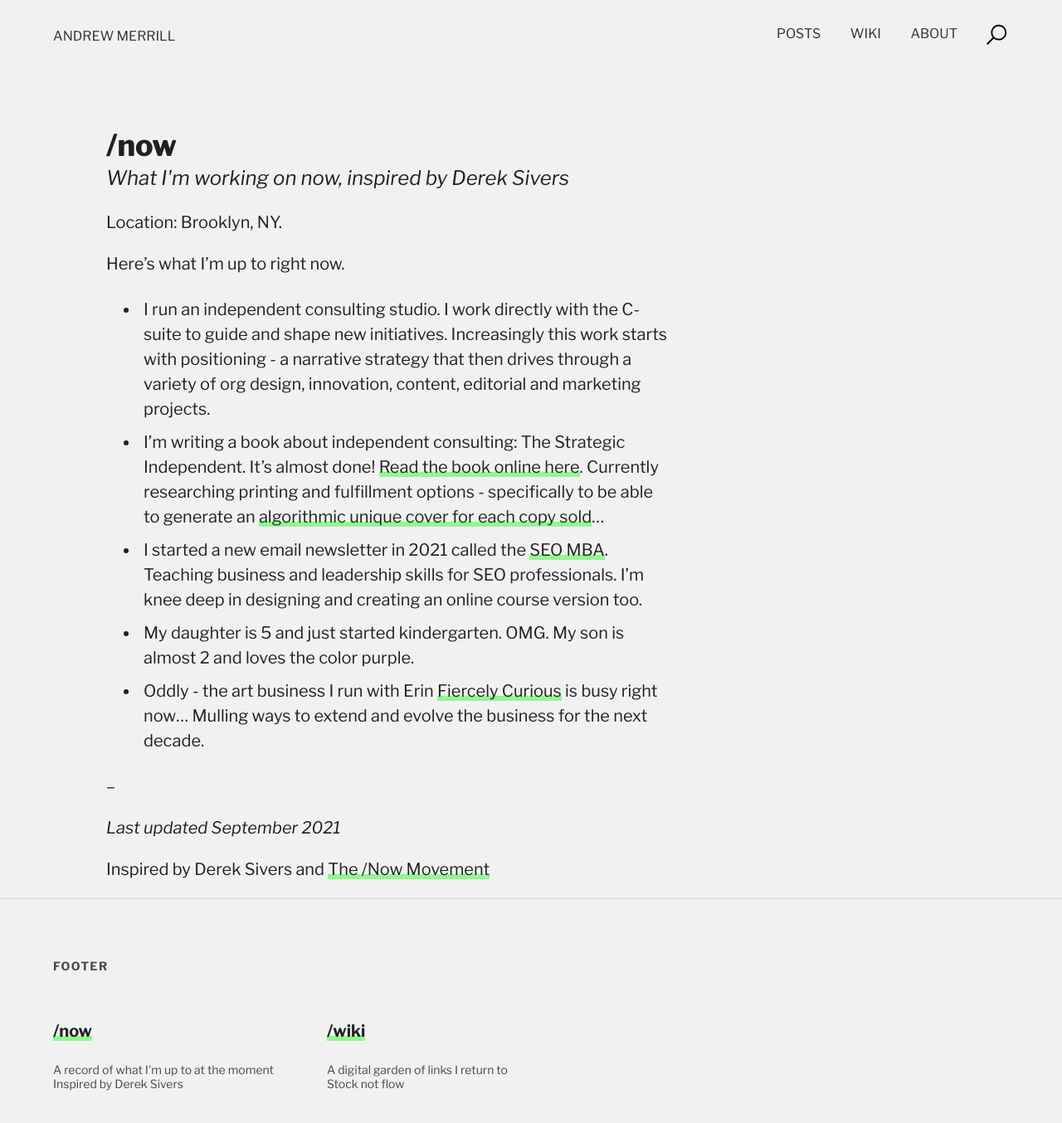
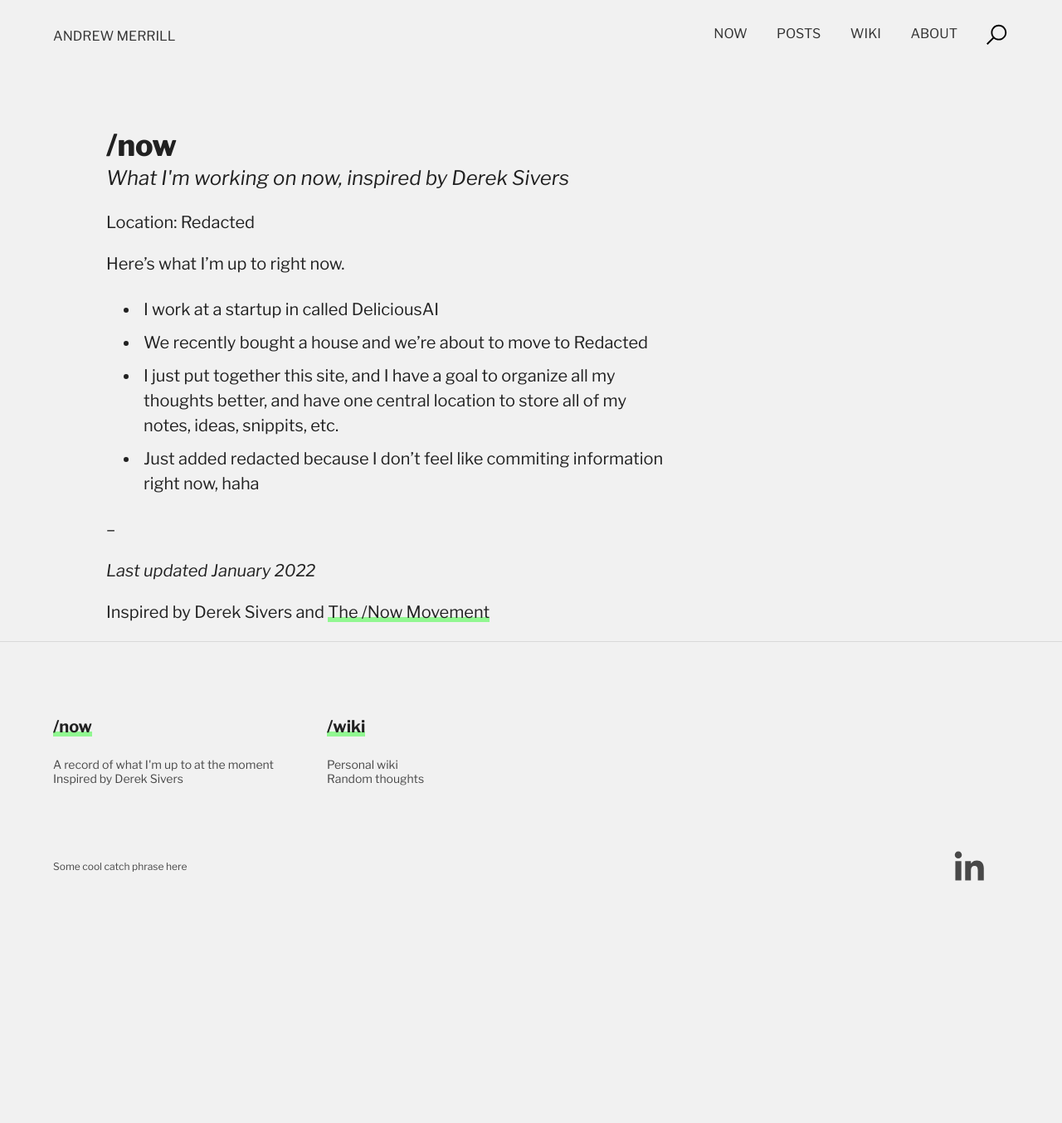
Before and after one commit to ALMerrill/ALMerrill.github.io, a Jekyll site: the page built from now.md, in a window 1280 px wide and 1400 px high. Shown: the top 1354 px of the window at 83% size. Built offline with Jekyll 4.4.1, drawn with Linux system fonts in a browser that asks for light colours; nearby versions of some CDN libraries; some of the changed text lies outside the part shown.

Commit message:
updated now page, added page for it on header, removed a couple more files I don't need. cleaned up footer

```diff
--- a/_includes/footer.html
+++ b/_includes/footer.html
@@ -1,6 +1,6 @@
 <footer class="pa4 pa5-l black-70 bt b--black-10">
     <div class="mb4-l cf">
-      <h1 class="fl w-100 pv0 f6 fw6 ttu tracked mb4">Footer</h1>
+      <!-- <h1 class="fl w-100 pv0 f6 fw6 ttu tracked mb4">Footer</h1> -->
       <article class="fl w-50 dib-ns w-auto-ns mr4-m mr5-l mb4 pr2 pr0-ns">
         <h4 class="f5 f4-l fw6"><a href="/now">/now</a></h4>
         <span class="f7 f6-l db black-70">
@@ -13,18 +13,18 @@
       <article class="fl w-50 dib-ns w-auto-ns mr4-m mr5-l mb4 pl2 pl0-ns">
         <h4 class="f5 f4-l fw6"><a href="/wiki/">/wiki</a></h4>
         <span class="f7 f6-l db black-70">
-            A digital garden of links I return to
+            Personal wiki
           </span>
           <span class="f7 f6-l di black-70">
-            Stock not flow
+            Random thoughts
           </span>
       </article>
     </div>
-    <section class="cf mb5">
-      <div class="mb4 mb0-ns w-100 w-50-l fr">
-        <a class="black-70 f3 f2-ns fw6 tl link dim dib pv3 mt2 mb4 mb0-l" href="mailto:andrew.merrill215@gmail.com" rel="me">andrew.merrill215@gmail.com</a>
-      </div>
-    </section>
+    <!-- <section class="cf mb5"> -->
+      <!-- <div class="mb4 mb0-ns w-100 w-50-l fr"> -->
+        <!-- <a class="black-70 f3 f2-ns fw6 tl link dim dib pv3 mt2 mb4 mb0-l" href="mailto:andrew.merrill215@gmail.com" rel="me">andrew.merrill215@gmail.com</a> -->
+      <!-- </div> -->
+    <!-- </section> -->
 
     <div class="dt dt--fixed w-100" >
       <div class="dn dtc-ns v-mid">
--- a/_includes/header.html
+++ b/_includes/header.html
@@ -14,6 +14,7 @@
 
   <div class="dn dtc-l v-mid w-75-l tc tr-l mt4" id="mobilenav">
 
+    <a class="link dim dark-gray f6 f5-l dib mr3 mr4-l ttu" href="/now" title="Now">Now</a>
     <a class="link dim dark-gray f6 f5-l dib mr3 mr4-l ttu" href="/writing" title="Posts">Posts</a>
     <a class="link dim dark-gray f6 f5-l dib mr3 mr4-l ttu" href="/wiki" title="How it Works">Wiki</a>
     <a class="link dim dark-gray f6 f5-l dib mr3 mr4-l ttu" href="/about" title="How it Works">About</a>
--- a/now.md
+++ b/now.md
@@ -4,18 +4,17 @@
 subtitle: What I'm working on now, inspired by Derek Sivers
 ---
 
-Location: Brooklyn, NY.
+Location: Redacted
 
 Here's what I'm up to right now.
 
-- I run an independent consulting studio. I work directly with the C-suite to guide and shape new initiatives. Increasingly this work starts with positioning - a narrative strategy that then drives through a variety of org design, innovation, content, editorial and marketing projects.
-- I'm writing a book about independent consulting: The Strategic Independent. It's almost done! [Read the book online here](https://tomcritchlow.com/strategy/). Currently researching printing and fulfillment options - specifically to be able to generate an [algorithmic unique cover for each copy sold](https://twitter.com/tomcritchlow/status/1336416202495705088)...
-- I started a new email newsletter in 2021 called the [SEO MBA](https://seomba.com/). Teaching business and leadership skills for SEO professionals. I'm knee deep in designing and creating an online course version too.
-- My daughter is 5 and just started kindergarten. OMG. My son is almost 2 and loves the color purple.
-- Oddly - the art business I run with Erin [Fiercely Curious](https://www.fiercelycurious.com/) is busy right now... Mulling ways to extend and evolve the business for the next decade.
+- I work at a startup in called DeliciousAI
+- We recently bought a house and we're about to move to Redacted
+- I just put together this site, and I have a goal to organize all my thoughts better, and have one central location to store all of my notes, ideas, snippits, etc.
+- Just added redacted because I don't feel like commiting information right now, haha
 
 --
 
-*Last updated September 2021*
+*Last updated January 2022*
 
 Inspired by Derek Sivers and <a href="https://sivers.org/nowff">The /Now Movement</a>
```
Also changed, not shown: about.md (+2 -0 lines), glitchgowanus.html (deleted, +0 -74 lines), hang.html (deleted, +0 -7 lines), writing.md (+3 -1 lines).
